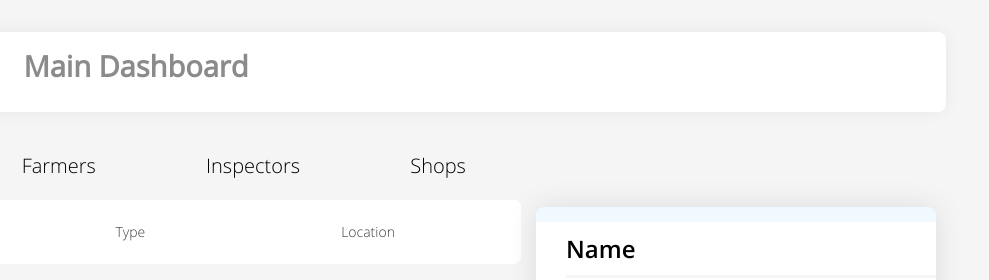
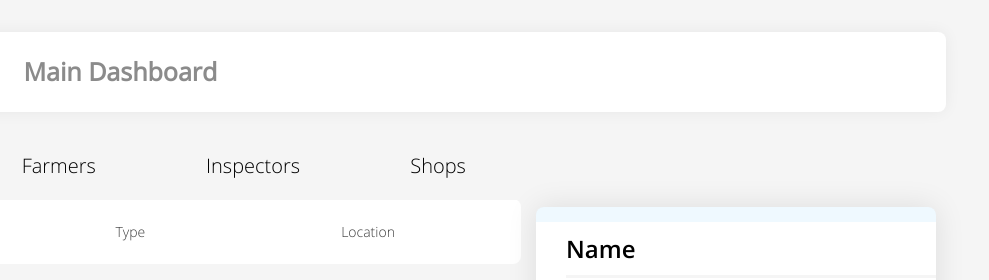
Before and after one commit to lkalneus/eggs-shell, a website: page index.html in a window 1280 px wide. Shown: the top 280 px of the page, 291-1280 px from the left. Drawn offline with nearby package versions, Linux system fonts and the light colour scheme; no server answers.

Commit message:
update style

```diff
--- a/assets/css/main.css
+++ b/assets/css/main.css
@@ -30,10 +30,9 @@
   border-right: 1px solid #d5d5d5;
 }
 .header .header-text {
-  width: 308px;
-  height: 40px;
+  margin-top:10px;
   font-family: OpenSans;
-  font-size: 29px;
+  font-size: 25px;
   font-weight: 600;
   font-stretch: normal;
   font-style: normal;
```
